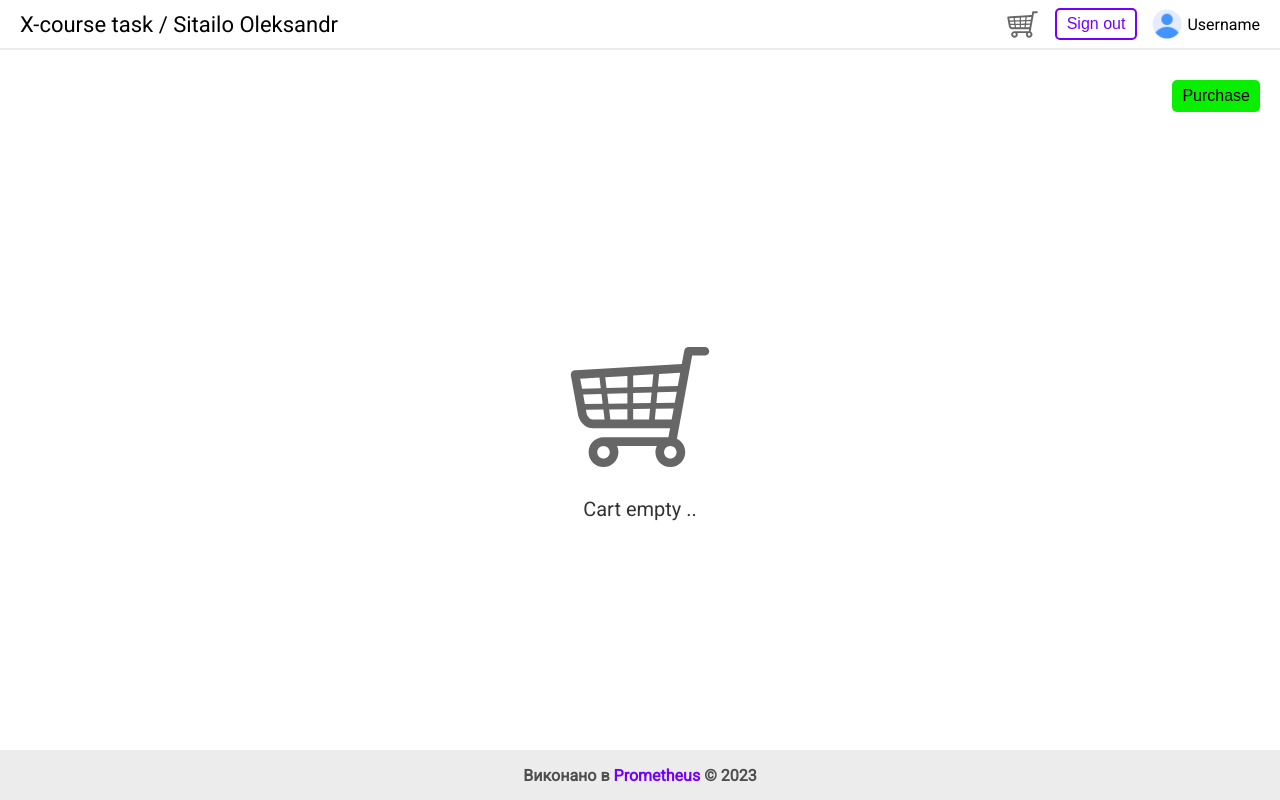
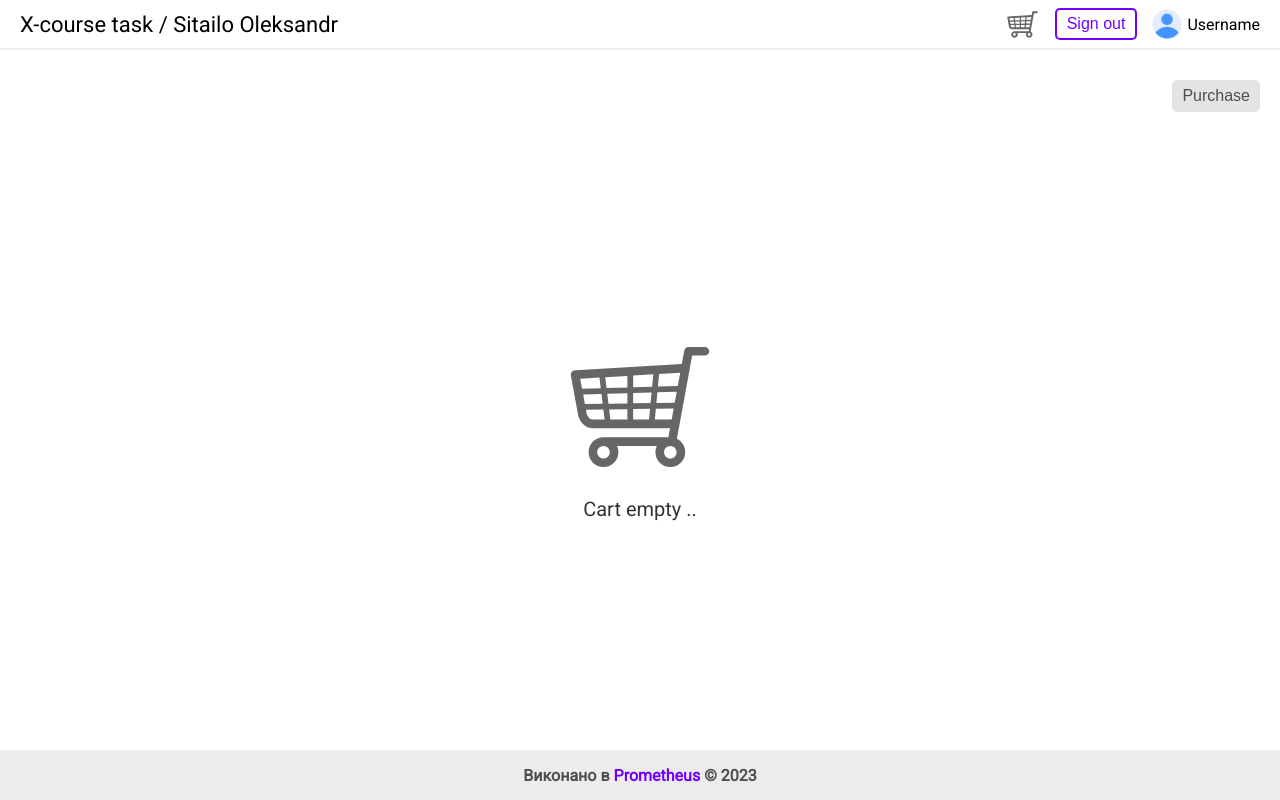
Before and after one commit to SoleksandrS/CiklumCourseProject, a React (Vite) app in the folder X-course-task/: page /cart in a window 1280 px wide. Built offline with nearby package versions, Linux system fonts and the light colour scheme.

Commit message:
feat: add styles for disabled Button

```diff
--- a/X-course-task/src/components/Button/Button.module.scss
+++ b/X-course-task/src/components/Button/Button.module.scss
@@ -62,4 +62,10 @@
       background-color: $colorSuccessDark;
     }
   }
+
+  &:disabled {
+    cursor: not-allowed;
+    color: $colorContentLight !important;
+    background-color: $colorBackgroundDark2 !important;
+  }
 }
--- a/X-course-task/src/pages/Cart/Cart.tsx
+++ b/X-course-task/src/pages/Cart/Cart.tsx
@@ -11,7 +11,10 @@ function Cart() {
   return (
     <div className={styles['cart']}>
       <div className={styles['top-line']}>
-        <Button typeStyleBtn="success" onClick={() => console.log('Purchase')}>
+        <Button
+          disabled={cartList.length <= 0}
+          typeStyleBtn="success"
+          onClick={() => console.log('Purchase')}>
           Purchase
         </Button>
       </div>
```
